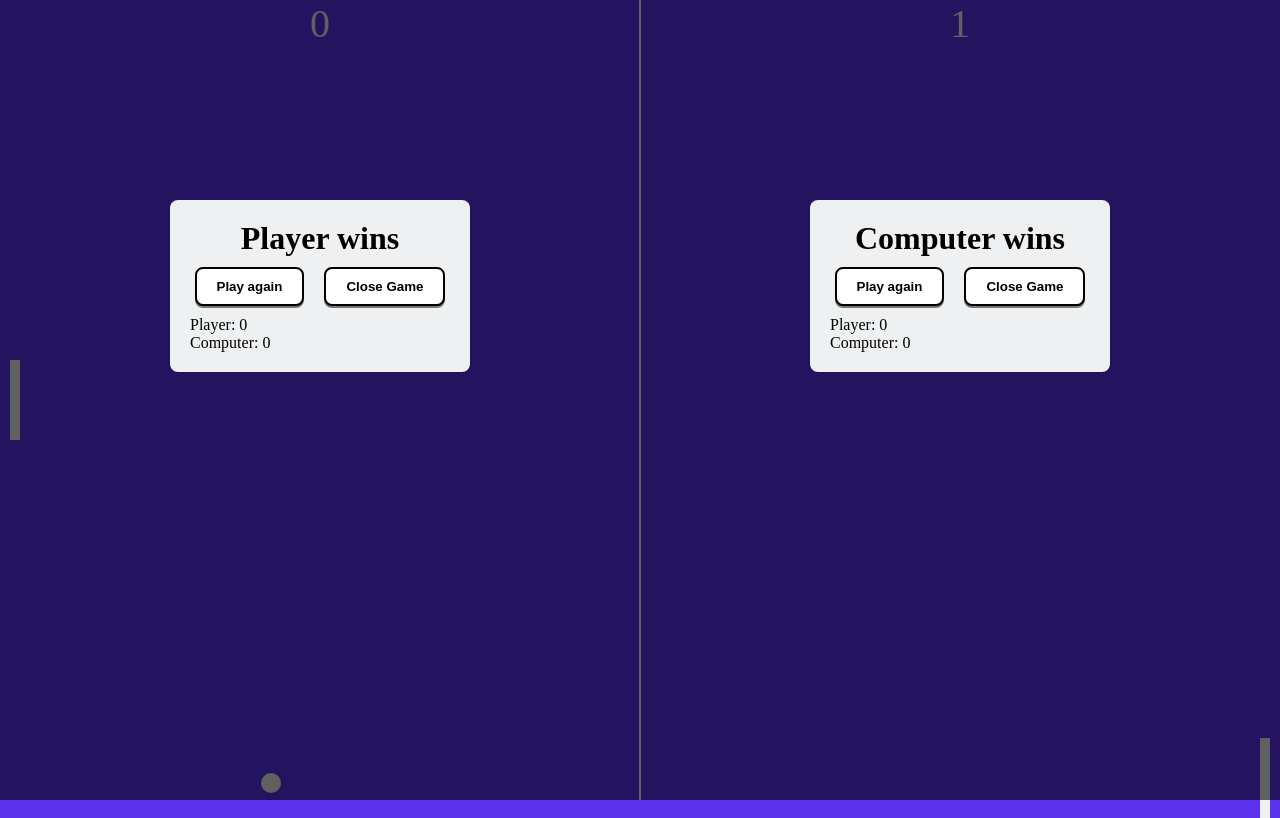
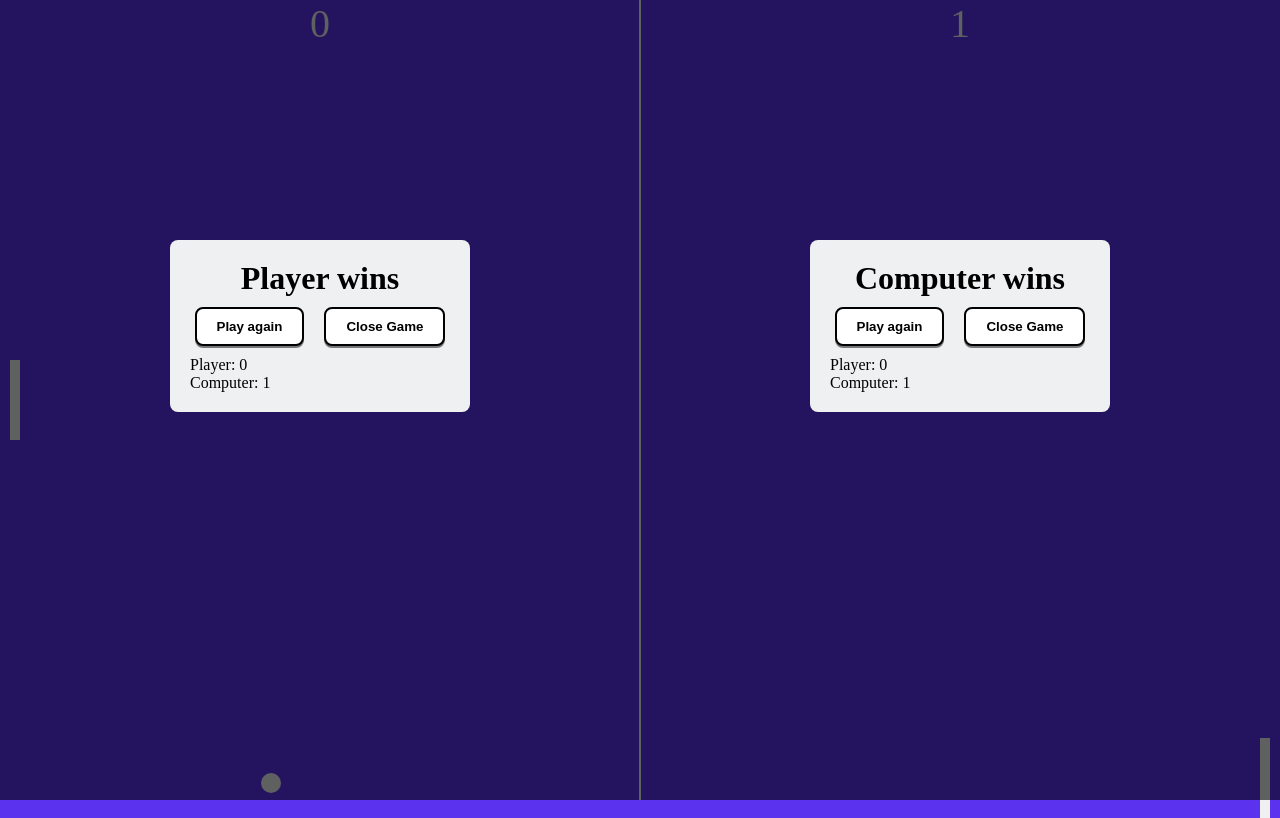
Before and after one commit to DatPNguyen212/pong-game, a plain HTML site: page index.html in a window 1280 px wide. Drawn offline with Linux system fonts and the light colour scheme.

Commit message:
add code to update popups' scores

```diff
--- a/script.js
+++ b/script.js
@@ -275,6 +275,14 @@ function ifBallCollideLogic() {
 function updateScoreBoard() {
   playerScore.textContent = playerScoreNum.toString()
   computerScore.textContent = computerScoreNum.toString()
+
+  allPopupPlayerScores.forEach((playerElement) => {
+    playerElement.textContent = playerScoreNum.toString()
+  })
+
+  allPopupComputerScores.forEach((computerElement) => {
+    computerElement.textContent = computerScoreNum.toString()
+  })
 }
 
 function ballBounceFromPlayer() {
--- a/style.css
+++ b/style.css
@@ -116,14 +116,14 @@ body {
 
 .player-win-container {
   left: 25%;
-  top: 25%;
+  top: 30%;
   transform: translateX(-50%);
 }
 
 .computer-win-container {
   position: fixed;
   left: 75%;
-  top: 25%;
+  top: 30%;
   transform: translateX(-50%);
 }
 
```
